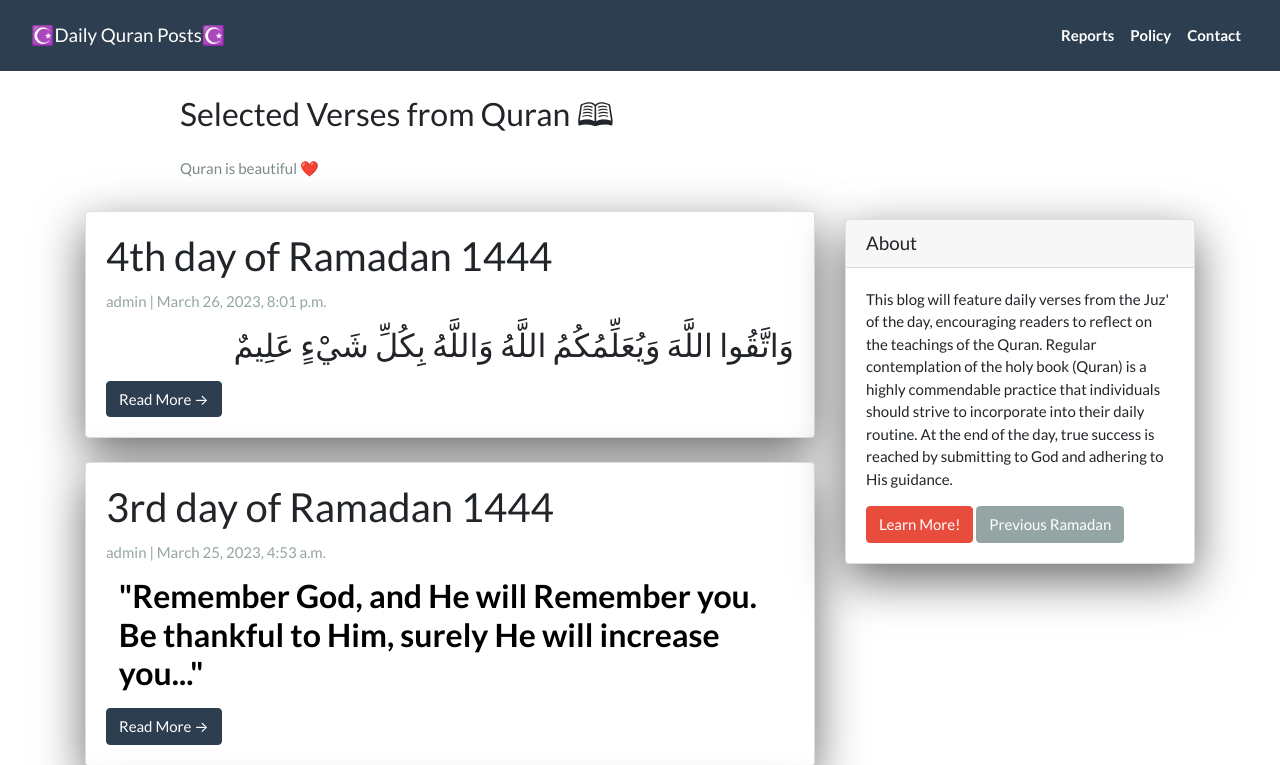
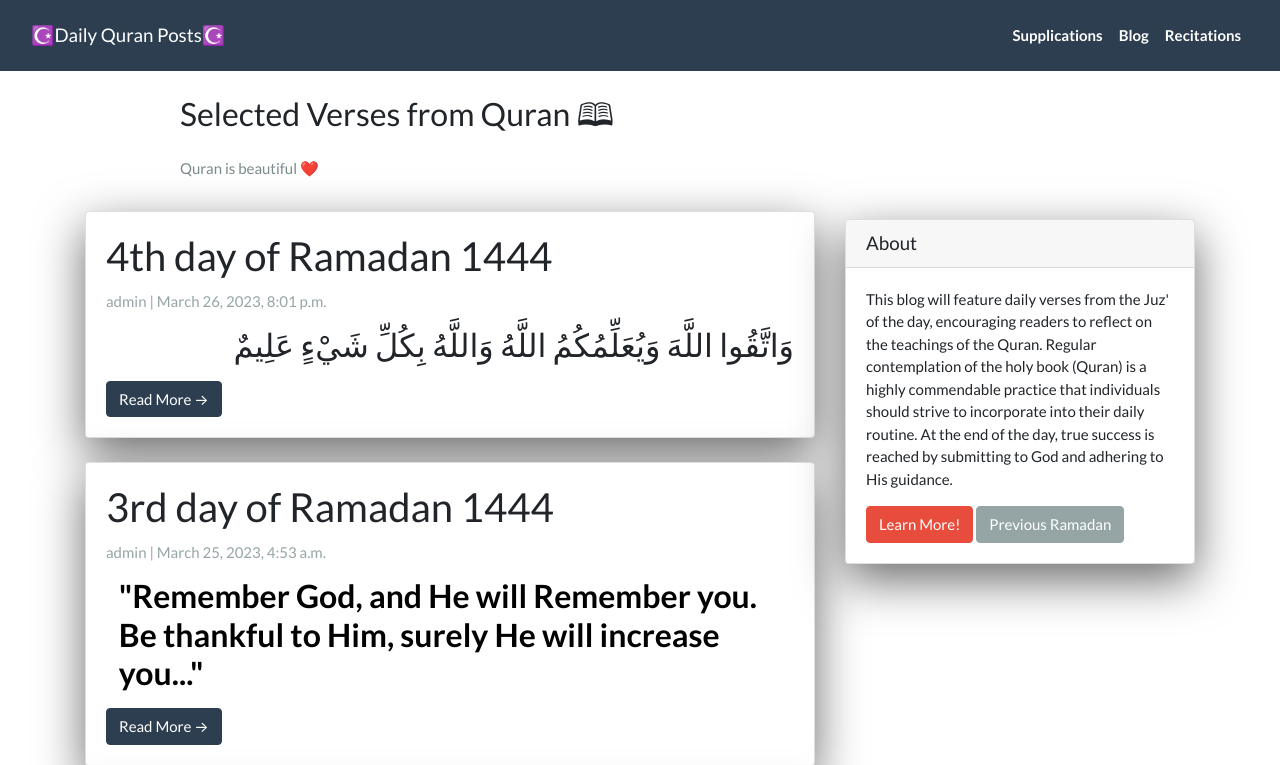
Before and after one commit to Redwa/QuranBlog, a Django app: page / in a window 1280 px wide. Shown: the top 765 px of the page. Run offline with Django 3.2, Linux system fonts and the light colour scheme; data comes from the database, SQL or seed files in the repository; some libraries are stand-ins or nearby versions.

Commit message:
create config files and change nav bar

```diff
--- a/App/templates/base.html
+++ b/App/templates/base.html
@@ -19,13 +19,13 @@
       <div class="collapse navbar-collapse" id="navbarResponsive">
         <ul class="navbar-nav ml-auto">
           <li class="nav-item text-black">
-            <a class="nav-link text-black font-weight-bold" href="#">Reports</a>
+            <a class="nav-link text-black font-weight-bold" href="#">Supplications</a>
           </li>
           <li class="nav-item text-black">
-            <a class="nav-link text-black font-weight-bold" href="#">Policy</a>
+            <a class="nav-link text-black font-weight-bold" href="#">Blog</a>
           </li>
           <li class="nav-item text-black">
-            <a class="nav-link text-black font-weight-bold" href="#">Contact</a>
+            <a class="nav-link text-black font-weight-bold" href="#">Recitations</a>
           </li>
         </ul>
       </div>
```
Also changed, not shown: App/config.ini (added), 1 other file.
